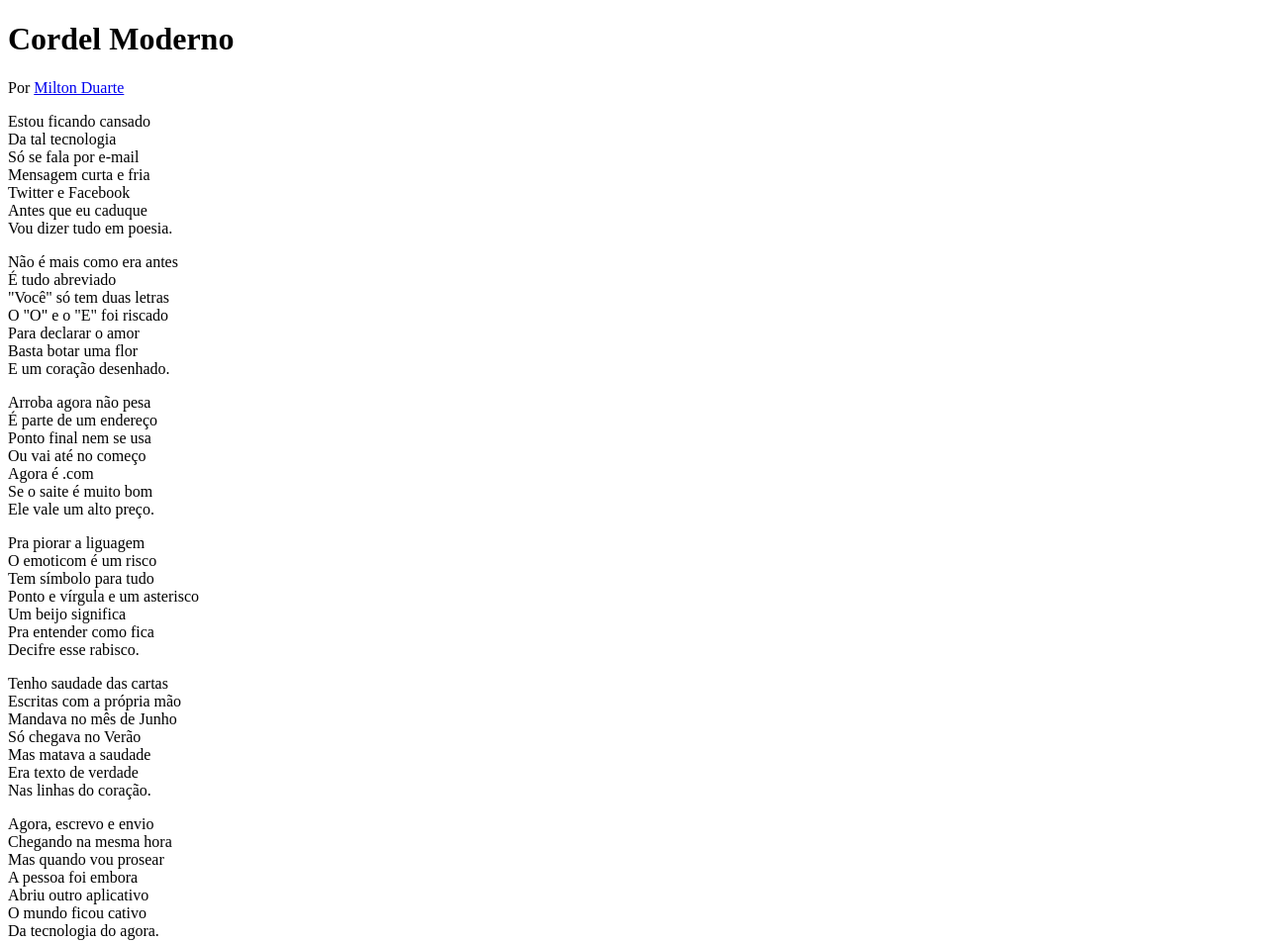
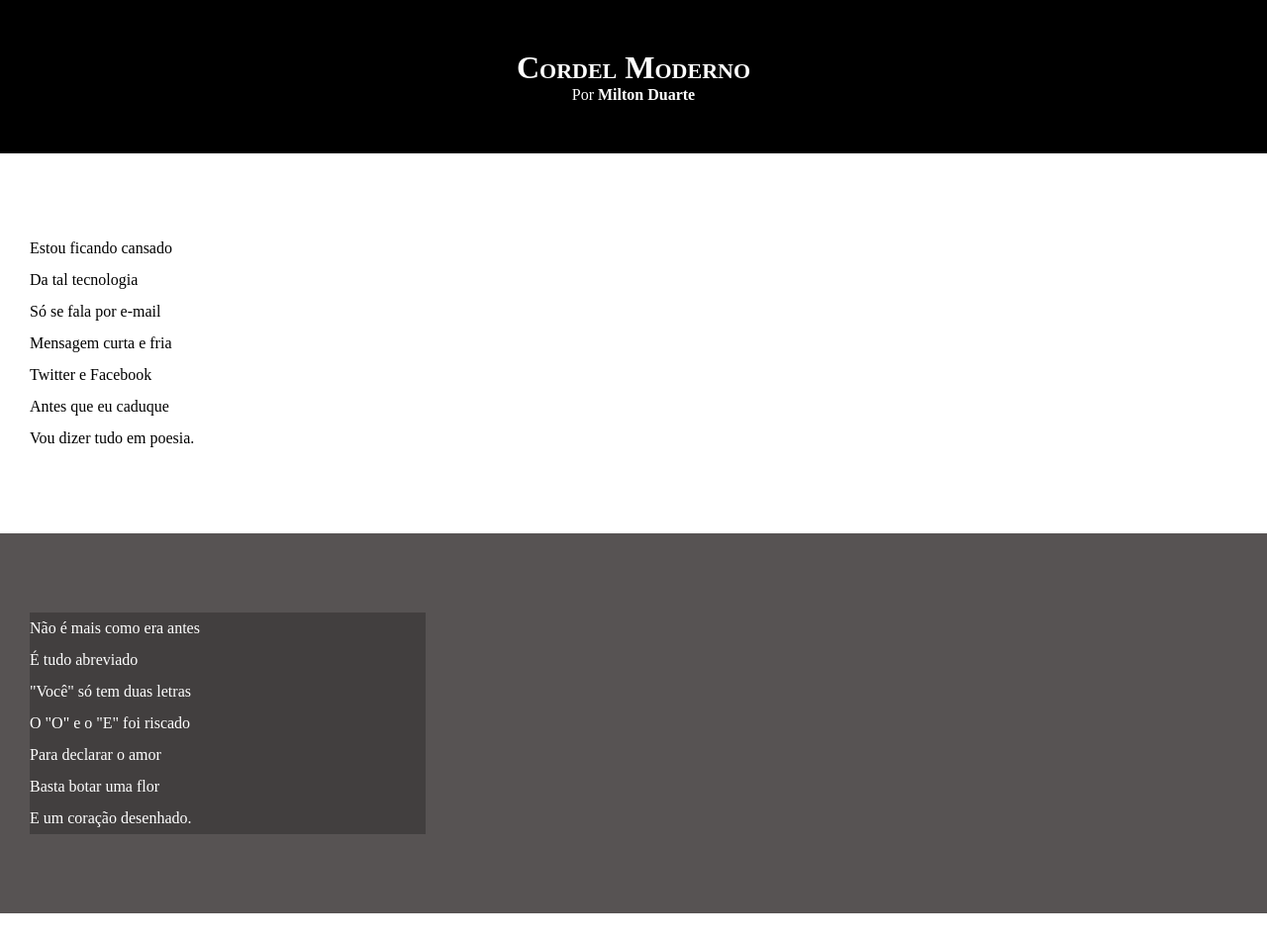
Before and after one commit to cldaniel101/cordel-moderno, a plain HTML site: page index.html in a window 1280 px wide. Shown: the top 953 px of the page at 99% size. Drawn offline with Linux system fonts and the light colour scheme.

Commit message:
Atualização de estilos de textos e blocos

```diff
--- a/estilo/style.css
+++ b/estilo/style.css
@@ -1 +1,65 @@
 @charset "UTF-8";
+
+* {
+    margin: 0px;
+    padding: 0px;
+}
+
+html, body {
+    min-height: 100vh;
+    background-color: darkgray;
+}
+
+header {
+    background-color: black;
+    color: white;
+    text-align: center;
+}
+
+header > h1 {
+    padding-top: 50px;
+    font-variant: small-caps;
+}
+
+header > p {
+    padding-bottom: 50px;
+}
+
+a {
+    color: white;
+    text-decoration: none;
+    font-weight: bolder;
+}
+
+header a:hover, footer a:hover {
+    text-decoration: underline;
+}
+
+section {
+    padding-top: 10vh;
+    padding-bottom: 10vh;
+    line-height: 2em;
+    padding-left: 30px;
+}
+
+section.normal {
+    background-color: white;
+    color: black;
+}
+
+section.imagem {
+    background-color: rgb(87, 83, 83);
+    color: white;
+}
+
+section.imagem > p {
+    background-color: rgba(0, 0, 0, 0.24);
+    width: 400px;
+}
+
+footer {
+    background-color: black;
+    text-align: center;
+    color: white;
+    padding: 10px;
+}
--- a/index.html
+++ b/index.html
@@ -15,7 +15,7 @@
         <p>Por <a href="https://www.recantodasletras.com.br/poesias/3186743" target="_blank">Milton Duarte</a></p>
     </header>
 
-    <section>
+    <section class="normal">
         <p>
             Estou ficando cansado <br>
             Da tal tecnologia <br>
@@ -27,7 +27,7 @@
         </p>
     </section>
 
-    <section>
+    <section class="imagem">
         <p>
             Não é mais como era antes <br>
             É tudo abreviado <br>
@@ -39,7 +39,7 @@
         </p>
     </section>
 
-    <section>
+    <section class="normal">
         <p>
             Arroba agora não pesa <br>
             É parte de um endereço <br>
@@ -61,7 +61,7 @@
         </p>
     </section>
 
-    <section>
+    <section class="imagem">
         <p>
             Tenho saudade das cartas <br>
             Escritas com a própria mão <br>
@@ -73,7 +73,7 @@
         </p>
     </section>
 
-    <section>
+    <section class="normal">
         <p>
             Agora, escrevo e envio <br>
             Chegando na mesma hora <br>
```
